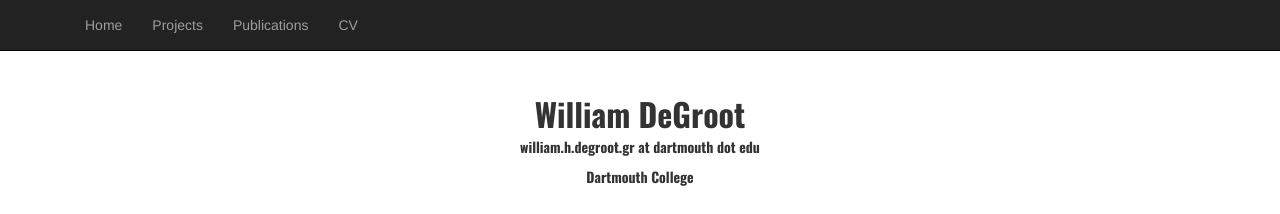
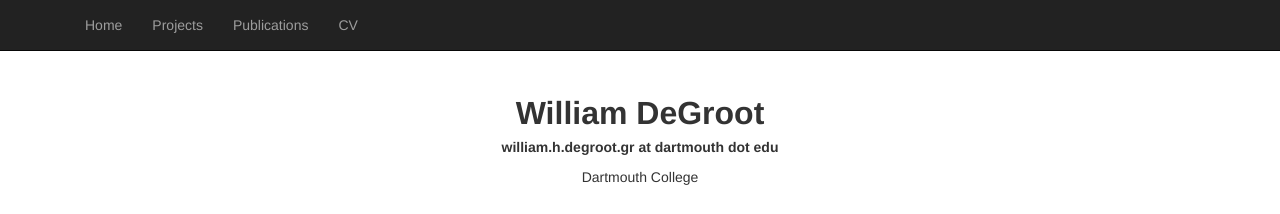
Before and after one commit to willdeg/willdeg.github.io, a plain HTML site: page index.html in a window 1280 px wide. Shown: the top 214 px of the page. Drawn offline with nearby package versions, Linux system fonts and the light colour scheme.

Commit message:
Update index.html

```diff
--- a/index.html
+++ b/index.html
@@ -48,7 +48,7 @@
         <div class="row">
 
             <!-- Entries Column -->
-            <div class="col-12 text-center" style="padding-top: 20px; padding-bottom: 20px; font-family: 'Oswald', sans-serif;">
+            <div class="col-12 text-center" style="padding-top: 20px; padding-bottom: 20px; font-family: 'Helvetica', sans-serif;">
               <div style="font-size: 32px;"><b>William DeGroot</b></div>
               <p><b>william.h.degroot.gr at dartmouth dot edu</b></p>
               <p>Dartmouth College</p>
```
